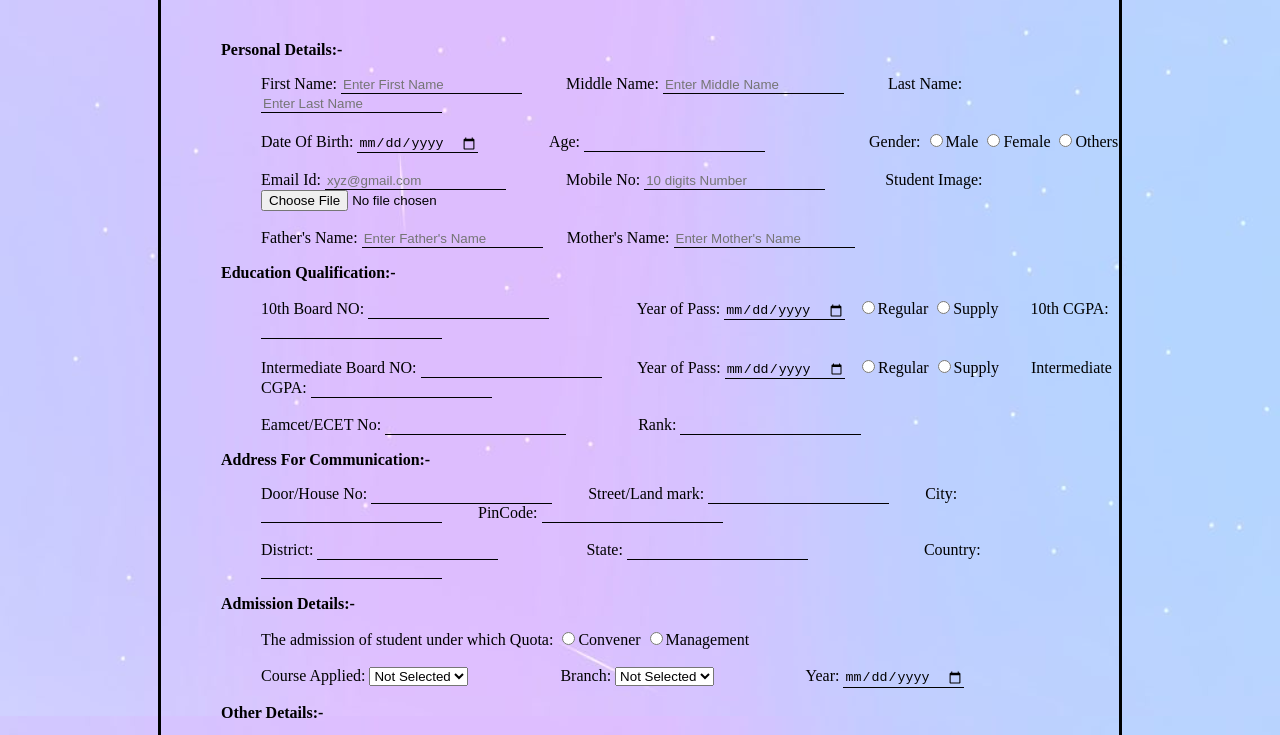
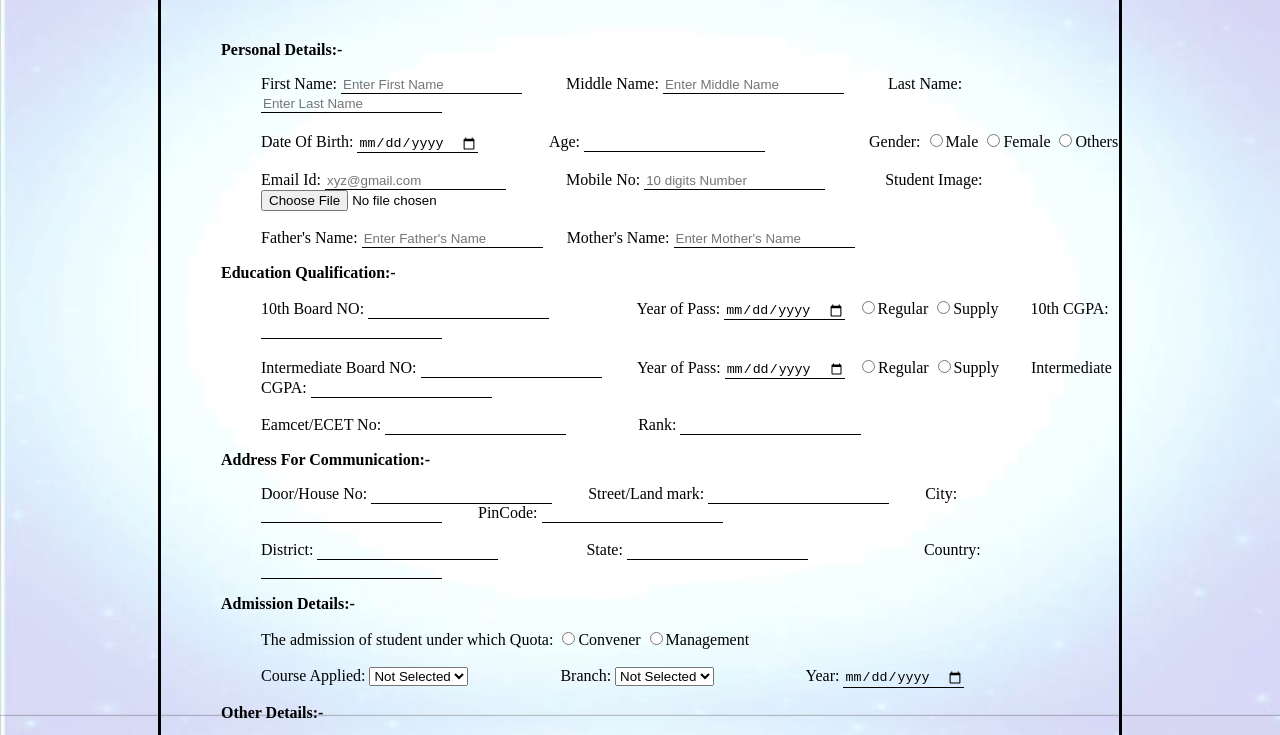
Before and after one commit to haswanthakula/Haswanth_Form, a plain HTML site: page index.html in a window 1280 px wide. Shown: the part 84-819 px from the top of the page. Drawn offline with Linux system fonts and the light colour scheme.

Commit message:
Update index.html

```diff
--- a/index.html
+++ b/index.html
@@ -6,7 +6,7 @@
     <title>Haswanth_Form</title>
     <link rel="stylesheet" href="styles.css">
 </head>
-<body style="background-image: url('img.jpeg');
+<body style="background-image: url('img3.jpeg');
 background-attachment: fixed;
 background-size: 100% 100%;">
 
```
